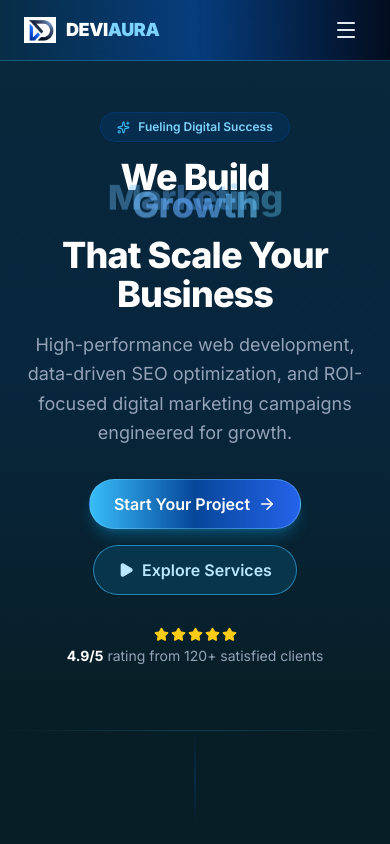
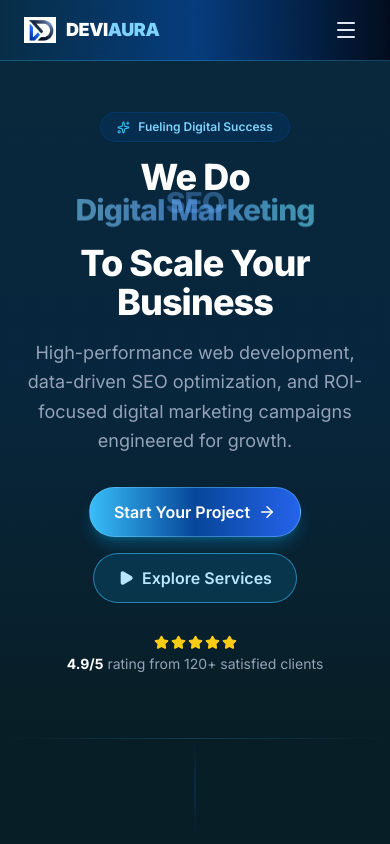
Before and after one commit to Affan468/webservices, a React (Vite) app: page / in a window 390 px wide. Shown: the top 844 px of the page. Built offline with nearby package versions, Linux system fonts and the light colour scheme.

Commit message:
feat: update Hero section headline to We Do with rotating services Web Development, Mobile App Development, SEO, Digital Marketing

```diff
--- a/src/components/sections/Hero.jsx
+++ b/src/components/sections/Hero.jsx
@@ -38,7 +38,7 @@ const FloatingOrb = ({ color, size, style, depth = 1 }) => {
 };
 
 /* ── Cycling headline words ── */
-const words = ['Websites', 'SEO', 'Marketing', 'Growth', 'Results'];
+const words = ['Web Development', 'Mobile App Development', 'SEO', 'Digital Marketing'];
 
 const AnimatedWord = ({ word, isActive }) => (
   <motion.span
@@ -46,7 +46,7 @@ const AnimatedWord = ({ word, isActive }) => (
     initial={{ opacity: 0, y: 30, rotateX: -30 }}
     animate={{ opacity: isActive ? 1 : 0, y: isActive ? 0 : -30, rotateX: isActive ? 0 : 30 }}
     transition={{ duration: 0.45, ease: 'easeOut' }}
-    className="absolute inset-0 flex items-center justify-center text-center whitespace-nowrap bg-gradient-to-r from-sky-300 via-blue-400 to-cyan-300 bg-clip-text text-transparent px-2 drop-shadow-sm"
+    className="absolute inset-0 flex items-center justify-center text-center whitespace-nowrap bg-gradient-to-r from-sky-300 via-blue-400 to-cyan-300 bg-clip-text text-transparent px-2 drop-shadow-sm text-3xl sm:text-4xl md:text-5xl lg:text-6xl font-extrabold"
     style={{ pointerEvents: isActive ? 'auto' : 'none' }}
   >
     {word}
@@ -205,15 +205,15 @@ const Hero = () => {
           variants={fadeUp}
           className="text-4xl sm:text-5xl md:text-6xl lg:text-7xl font-extrabold text-white leading-[1.08] tracking-tight mb-4"
         >
-          We Build
+          We Do
           <br />
-          <span className="relative inline-block min-w-[260px] sm:min-w-[360px] md:min-w-[420px] lg:min-w-[460px] h-[1.1em] align-bottom">
+          <span className="relative inline-block min-w-[280px] sm:min-w-[440px] md:min-w-[580px] lg:min-w-[680px] h-[1.1em] align-bottom my-1">
             {words.map((w, i) => (
               <AnimatedWord key={w} word={w} isActive={i === activeWord} />
             ))}
           </span>
           <br />
-          That Scale Your Business
+          To Scale Your Business
         </motion.h1>
 
         {/* Subheadline */}
```
